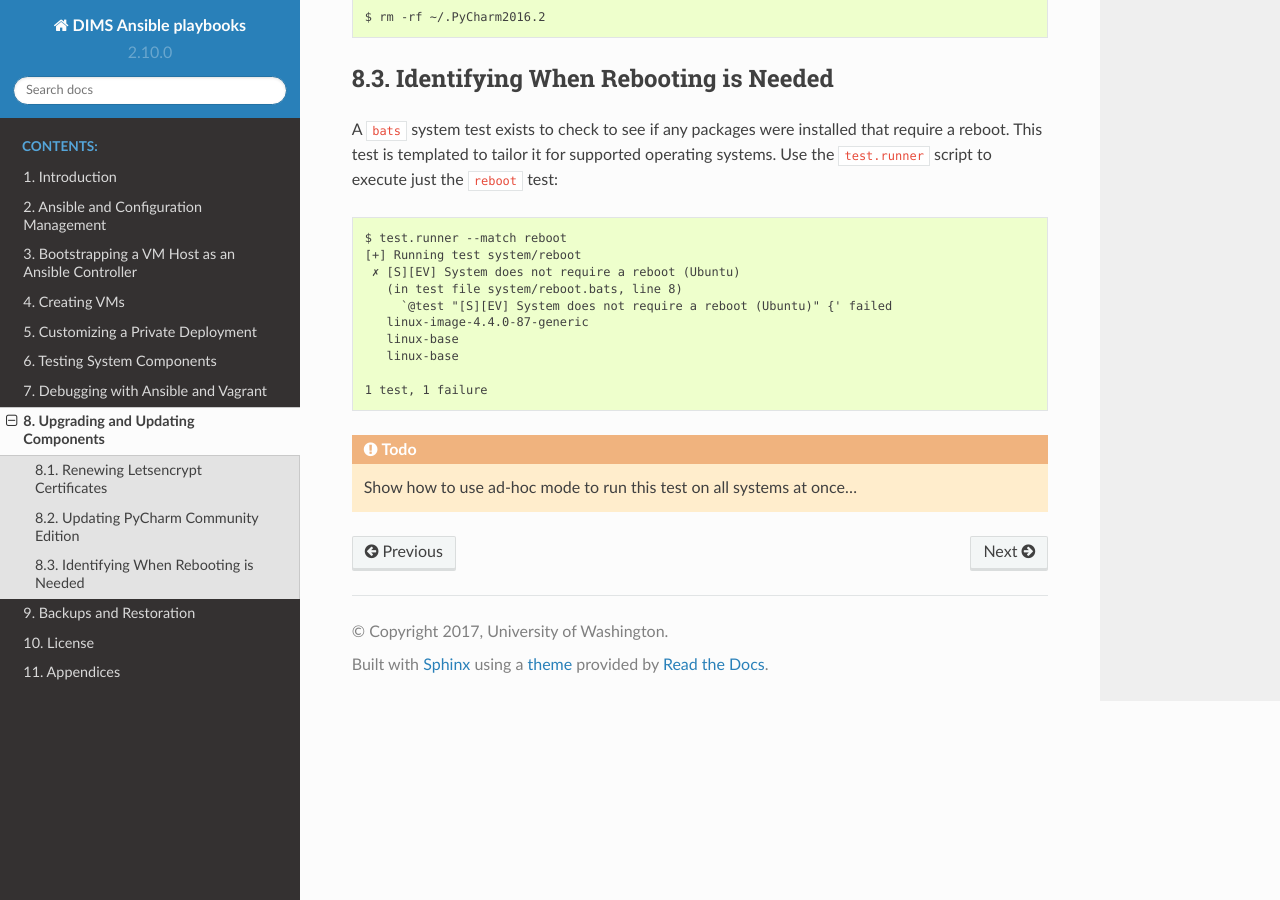
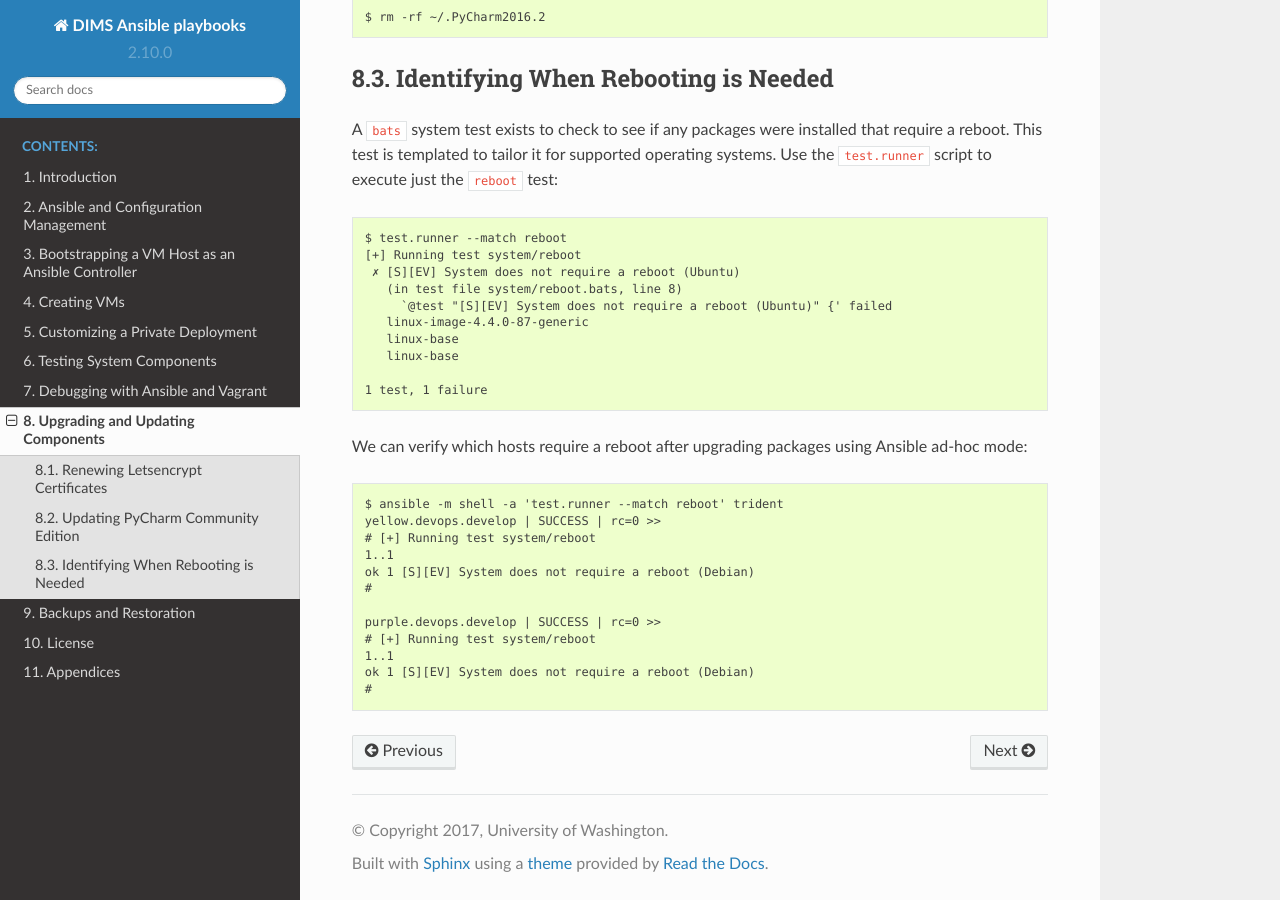
Before and after one commit to uw-dims/ansible-dims-playbooks, a Sphinx documentation site: the page built from docs/source/upgrading.rst, in a window 1280 px wide and 900 px high, scrolled down 2542 px. Built offline with Sphinx 7.4.7 and the Read the Docs theme 2.0.0, drawn with Linux system fonts in a browser that asks for light colours.

Commit message:
Add example of using ad-hoc mode to check for reboot required

```diff
--- a/docs/source/upgrading.rst
+++ b/docs/source/upgrading.rst
@@ -157,9 +157,23 @@ systems.  Use the ``test.runner`` script to execute just the ``reboot`` test:
 
 ..
 
-.. todo::
+We can verify which hosts require a reboot after upgrading packages using
+Ansible ad-hoc mode:
 
-   Show how to use ad-hoc mode to run this test on all systems at once...
+.. code-block:: none
+
+    $ ansible -m shell -a 'test.runner --match reboot' trident
+    yellow.devops.develop | SUCCESS | rc=0 >>
+    # [+] Running test system/reboot
+    1..1
+    ok 1 [S][EV] System does not require a reboot (Debian)
+    #
+
+    purple.devops.develop | SUCCESS | rc=0 >>
+    # [+] Running test system/reboot
+    1..1
+    ok 1 [S][EV] System does not require a reboot (Debian)
+    #
 
 ..
 
```
